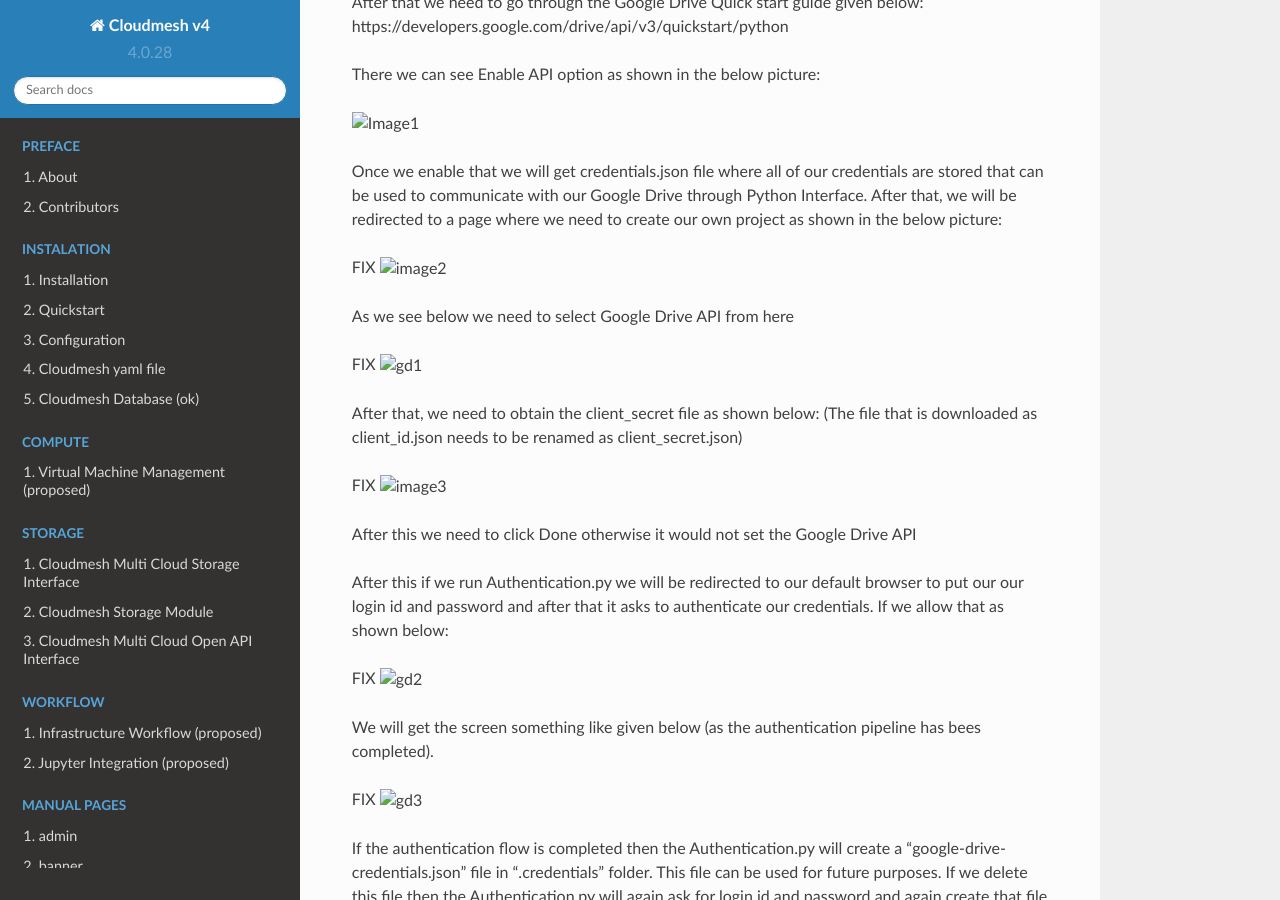
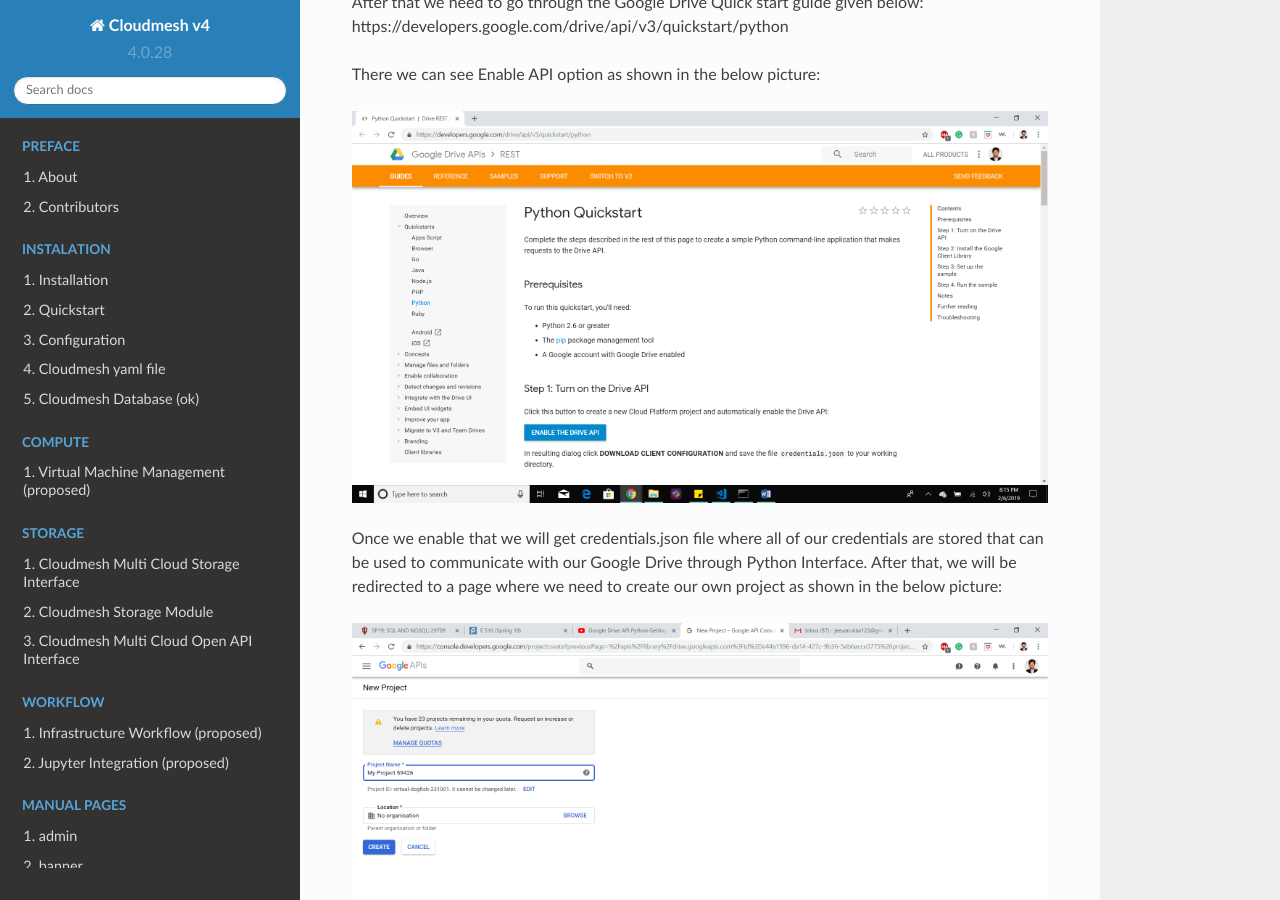
Before and after one commit to xiaoyue10131748/cloudmesh-manual, a Sphinx documentation site: the page built from docs-source/source/accounts/storage-gdrive.md, in a window 1280 px wide and 900 px high, scrolled down 1395 px. Built offline with Sphinx 7.4.7 and the Read the Docs theme 2.0.0, drawn with Linux system fonts in a browser that asks for light colours; pages that are not in the unit, such as notebooks, are missing from menus.

Commit message:
Update storage-gdrive.md

```diff
--- a/docs-source/source/accounts/storage-gdrive.md
+++ b/docs-source/source/accounts/storage-gdrive.md
@@ -63,30 +63,29 @@
 
 There we can see Enable API option as shown in the below picture:
 
-![Image1](images/gdirve/image1.png)
+![Image1](images/gdrive/image1.png)
 
 
 Once we enable that we will get credentials.json file where all of our
 credentials are stored that can be used  to communicate with our Google
 Drive through Python Interface.  After that, we will be redirected to a
-page where we need to create our own project as shown in the below picture:<br
-/>
+page where we need to create our own project as shown in the below picture:
 
-FIX
-![image2](images/gdirve/image2.png)
+
+![image2](images/gdrive/image2.png)
 
 As we see below we need to select Google Drive API from here
 
-FIX
-![gd1](images/gdirve/image16.png)
+
+![gd1](images/gdrive/image16.png)
 
 
 After that, we need to obtain the client_secret file as shown below: (The
 file that is downloaded as client_id.json needs to be renamed as
 client_secret.json)
 
-FIX
-![image3](images/gdirve/image18.png)
+
+![image3](images/gdrive/image18.png)
 
 After this we need to click Done otherwise it would not set the Google Drive API
 
@@ -95,15 +94,15 @@
 browser to put our our login id and password and  after that it asks to
 authenticate our credentials. If we allow that as shown below:
 
-FIX
-![gd2](images/gdirve/image21.png)
+
+![gd2](images/gdrive/image21.png)
 
 
 We will get the screen something like given below (as the authentication
 pipeline has bees completed).
 
-FIX
-![gd3](images/gdirve/image23.png)
+
+![gd3](images/gdrive/image23.png)
 
 If the authentication flow is completed then the Authentication.py will create a
 "google-drive-credentials.json" file in  ".credentials" folder. This file
```
